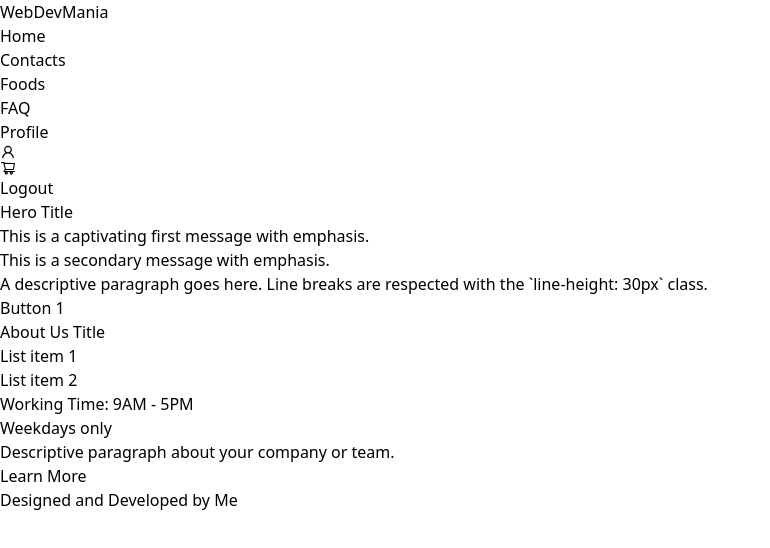
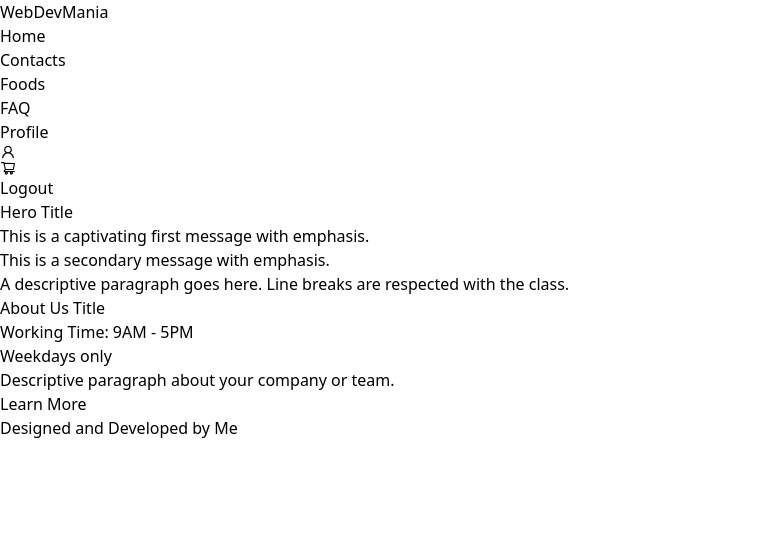
Before and after one commit to gilbertmunuotz/fsmern, a React (Vite) app in the folder frontend/: page / in a window 1280 px wide. Shown: the top 548 px of the page, without its empty margins (0-770 px from the left). Built offline with nearby package versions, Linux system fonts and the light colour scheme.

Commit message:
Future is bright

```diff
--- a/frontend/src/components/Footer.jsx
+++ b/frontend/src/components/Footer.jsx
@@ -1,21 +1,14 @@
 
 const Footer = () => {
     return (
-        <section className="bg-gray-100 py-16 px-4 md:px-8"> {/* Merged classes */}
-            <div className="container mx-auto max-w-screen-lg flex flex-col gap-16 md:flex-row md:items-center"> {/* Merged classes */}
-                <div className="col flex-1 space-y-4"> {/* Merged classes */}
-                    <h2 className="text-2xl font-bold text-gray-800">About Us Title</h2>  {/* Tailwind classes */}
-                    <ul className="list text-gray-700"> {/* Merged classes */}
-                        <li>List item 1</li>
-                        <li>List item 2</li>
-                        <li className="workingTime">Working Time: 9AM - 5PM</li> {/* Tailwind classes */}
-                        <li className="workingTime">Weekdays only</li> {/* Tailwind classes */}
+        <section className="bg-gray-100 pb-6 px-4 md:px-8">
+            <div className="container mx-auto max-w-screen-lg flex flex-col gap-16 md:flex-row md:items-center">
+                <div className="col flex-1 space-y-4">
+                    <h2 className="text-2xl font-bold text-gray-800">About Us Title</h2>
+                    <ul className="list text-gray-700">
+                        <li className="workingTime">Working Time: 9AM - 5PM</li>
+                        <li className="workingTime">Weekdays only</li>
                     </ul>
-                    <div className="iconList flex text-gray-500 hover:text-gray-700"> {/* Merged classes */}
-                        <i className="fas fa-phone"></i> {/* Replace with actual icon component */}
-                        <i className="fas fa-envelope"></i> {/* Replace with actual icon component */}
-                        <i className="fas fa-map-marker-alt"></i> {/* Replace with actual icon component */}
-                    </div>
                 </div>
                 <div className="col flex-1 space-y-4 text-gray-700"> {/* Merged classes */}
                     <p className="text-lg">
--- a/frontend/src/pages/Home.jsx
+++ b/frontend/src/pages/Home.jsx
@@ -1,8 +1,7 @@
-
 
 const Home = () => {
     return (
-        <section className="min-h-screen bg-cover bg-center bg-no-repeat flex items-center justify-center py-16 px-4 md:px-8">
+        <section className="min-h-screen bg-cover bg-center bg-no-repeat flex items-center justify-center px-4 md:px-8">
             <div className="container mx-auto max-w-2xl flex flex-col items-center text-center space-y-8">
                 <h1 className="text-4xl font-bold text-red-500">Hero Title</h1>
                 <p className="text-2xl text-gray-700">
@@ -12,11 +11,8 @@ const Home = () => {
                     This is a secondary message with <span className="font-bold text-red-300">emphasis</span>.
                 </p>
                 <p className="text-lg text-gray-600 max-w-md mx-auto">
-                    A descriptive paragraph goes here. Line breaks are respected with the `line-height: 30px` class.
+                    A descriptive paragraph goes here. Line breaks are respected with the class.
                 </p>
-                <div className="flex items-center space-x-4">
-                    <button className="bg-red-500 text-white px-4 py-2 rounded-md font-medium hover:bg-opacity-75">Button 1</button>
-                </div>
             </div>
         </section>
     );
```
Also changed, not shown: 1 other file (tests, documents, lock files or other folders).
